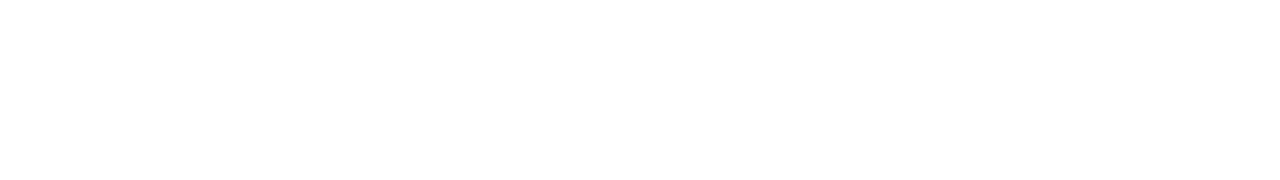
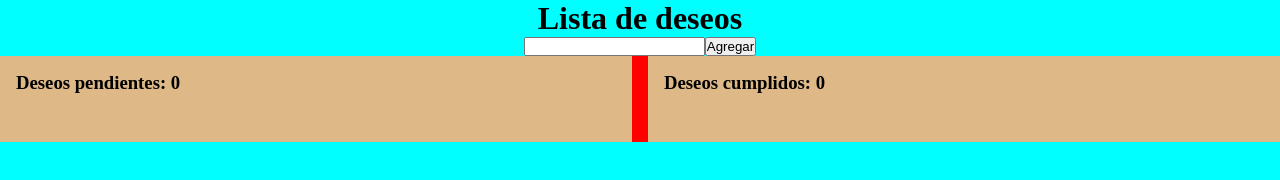
Before and after one commit to JordySM/Challenge-1, a plain HTML site: page index.html in a window 1280 px wide. Drawn offline with Linux system fonts and the light colour scheme.

Commit message:
Esquema de maquetacion inicial

```diff
--- a/index.html
+++ b/index.html
@@ -5,8 +5,23 @@
     <meta http-equiv="X-UA-Compatible" content="IE=edge">
     <meta name="viewport" content="width=device-width, initial-scale=1.0">
     <title>JordySM | Challenge 1</title>
+    <link rel="stylesheet" href="./style/index.css">
 </head>
 <body>
-
+    <h1>Lista de deseos</h1>
+    <form method="POST" action="/" id="new-wish" class="new-wish">
+        <input type="text" name="wish">
+        <input type="submit" value="Agregar">
+    </form>
+    <div class="wish-lists">
+        <div class="list pending">
+            <h3 class="list-header">Deseos pendientes: <span class="count-wishes">0</span></h3>
+            <div class="list-body"></div>
+        </div>
+        <div class="list fulffiled">
+            <h3 class="list-header">Deseos cumplidos: <span class="count-wishes">0</span></h3>
+            <div class="list-body"></div>
+        </div>
+    </div>
 </body>
 </html>
--- /dev/null
+++ b/style/index.css
@@ -0,0 +1,55 @@
+*
+{
+    box-sizing: border-box;
+    margin: 0;
+    padding: 0;
+}
+body
+{
+    width: 100%;
+    height: 100vh;
+
+    display: flex;
+    flex-direction: column;
+    background-color: aqua;
+}
+body > *
+{
+    width: 100%;
+}
+body > h1
+{
+    text-align: center;
+}
+.new-wish
+{
+    display: flex;
+    justify-content: center;
+    gap: 0;
+}
+.wish-lists
+{
+    background-color: red;
+    display: flex;
+    justify-content: center;
+    gap: 1rem;
+}
+.wish-lists .list
+{
+    background-color: burlywood;
+    width: 100%;
+    display: flex;
+    flex-direction: column;
+    max-width: 40rem;
+
+}
+.wish-lists .list .list-header, .wish-lists .list .list-body
+{
+    width: 100%;
+    padding: 1rem;
+}
+.wish-lists .list .list-body
+{
+    display: flex;
+    flex-direction: column;
+}
```
Also changed, not shown: js/index.js (added).
